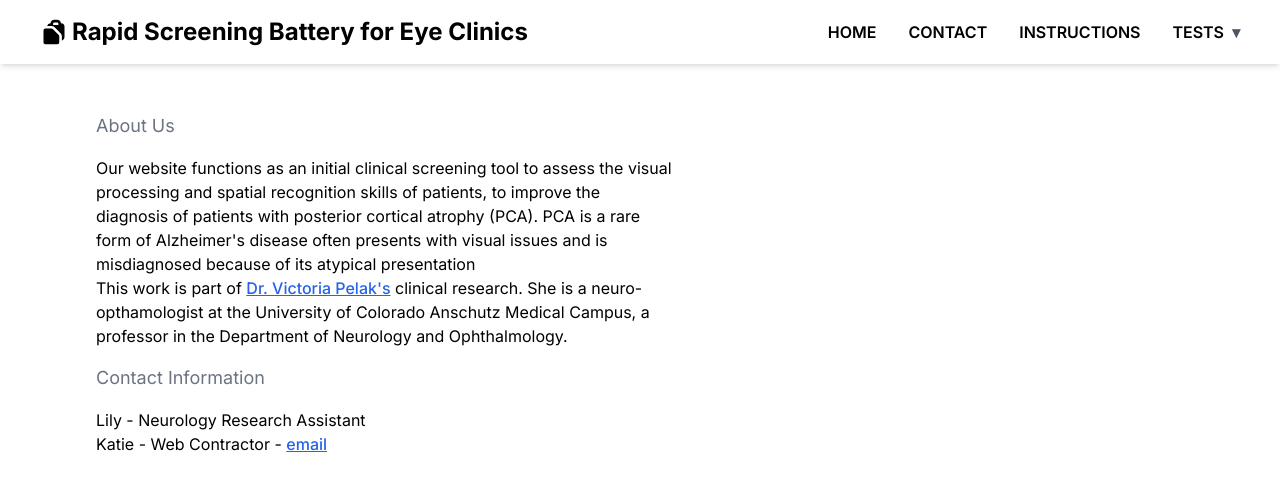
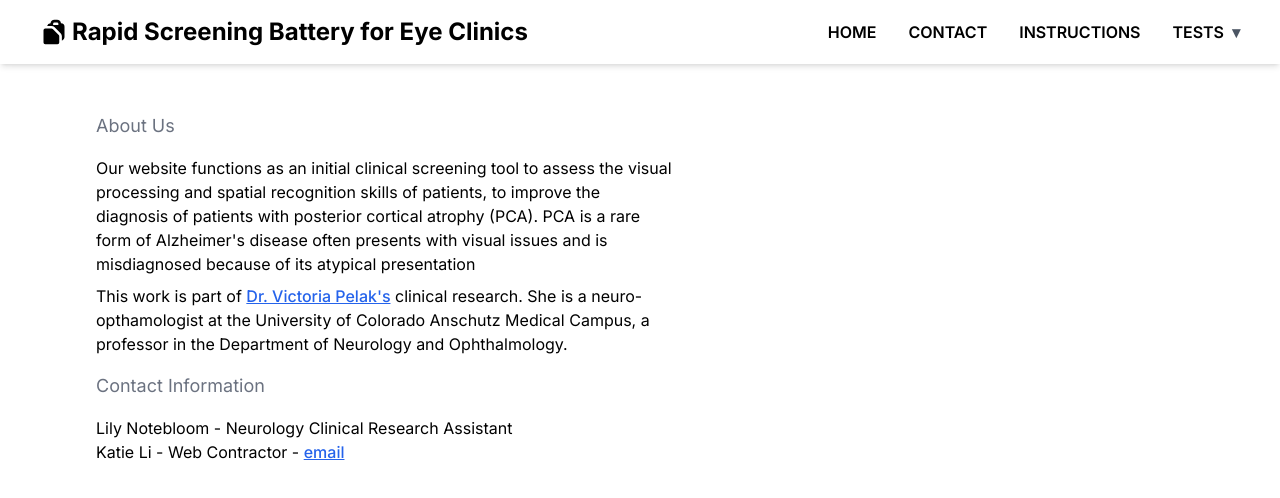
Before and after one commit to pelaklab/pca-assessment, a Next.js app: page /contact in a window 1280 px wide. Shown: the top 498 px of the page. Built offline with nearby package versions, Linux system fonts and the light colour scheme.

Commit message:
Add pink

```diff
--- a/app/contact/page.tsx
+++ b/app/contact/page.tsx
@@ -1,14 +1,14 @@
 export default function Contact() {
 
   return (
-    <main className="flex h-full flex-col items-start justify-between p-24 w-3/5">
+    <main className="flex flex-col justify-between p-24 w-3/5">
       <h1 className="my-4 text-lg text-gray-500">About Us</h1>
       <p>Our website functions as an initial clinical screening tool to assess the
         visual processing and spatial recognition skills of patients, to
         improve the diagnosis of patients with posterior cortical atrophy (PCA).
         PCA is a rare form of Alzheimer&apos;s disease often presents with visual issues
         and is misdiagnosed because of its atypical presentation</p>
-      <p>This work is part of&nbsp;
+      <p className="mt-2">This work is part of&nbsp;
         <a href="https://www.uchealth.org/provider/victoria-pelak-md/"
           className="font-medium text-blue-600 underline dark:text-blue-500 hover:no-underline">
           Dr. Victoria Pelak&apos;s
@@ -18,9 +18,10 @@ export default function Contact() {
         She is a neuro-opthamologist at the University of Colorado Anschutz Medical Campus,
         a professor in the Department of Neurology and Ophthalmology.
       </p>
+
       <h1 className="my-4 text-lg text-gray-500">Contact Information</h1>
-      <p>Lily - Neurology Research Assistant</p>
-      <p>Katie - Web Contractor - <a href="mailto:katie.li@cuanschutz.org"
+      <p>Lily Notebloom - Neurology Clinical Research Assistant</p>
+      <p>Katie Li - Web Contractor - <a href="mailto:katie.li@cuanschutz.org"
         className="font-medium text-blue-600 underline dark:text-blue-500 hover:no-underline"
       > email </a></p>
     </main>
--- a/app/instructions/page.tsx
+++ b/app/instructions/page.tsx
@@ -4,8 +4,8 @@ const InstructionsPage: React.FC = () => {
     return (
         <main className="flex h-full flex-col items-start justify-between p-24 w-3/5">
             <h1 className="my-4 text-lg text-gray-500">Instructions</h1>
-            <p>Welcome to the instructions page!</p>
-            <p>Here you can provide detailed instructions for your users.</p>
+            <p className="text-pink-pony-club">This page is under construction.
+                Please check back later for more details 🩷</p>
 
             <h3 className="my-4 text-base text-gray-500">Calibration</h3>
             <p className="my-1">To calibrate the test, you need to measure the length of the line on
```
